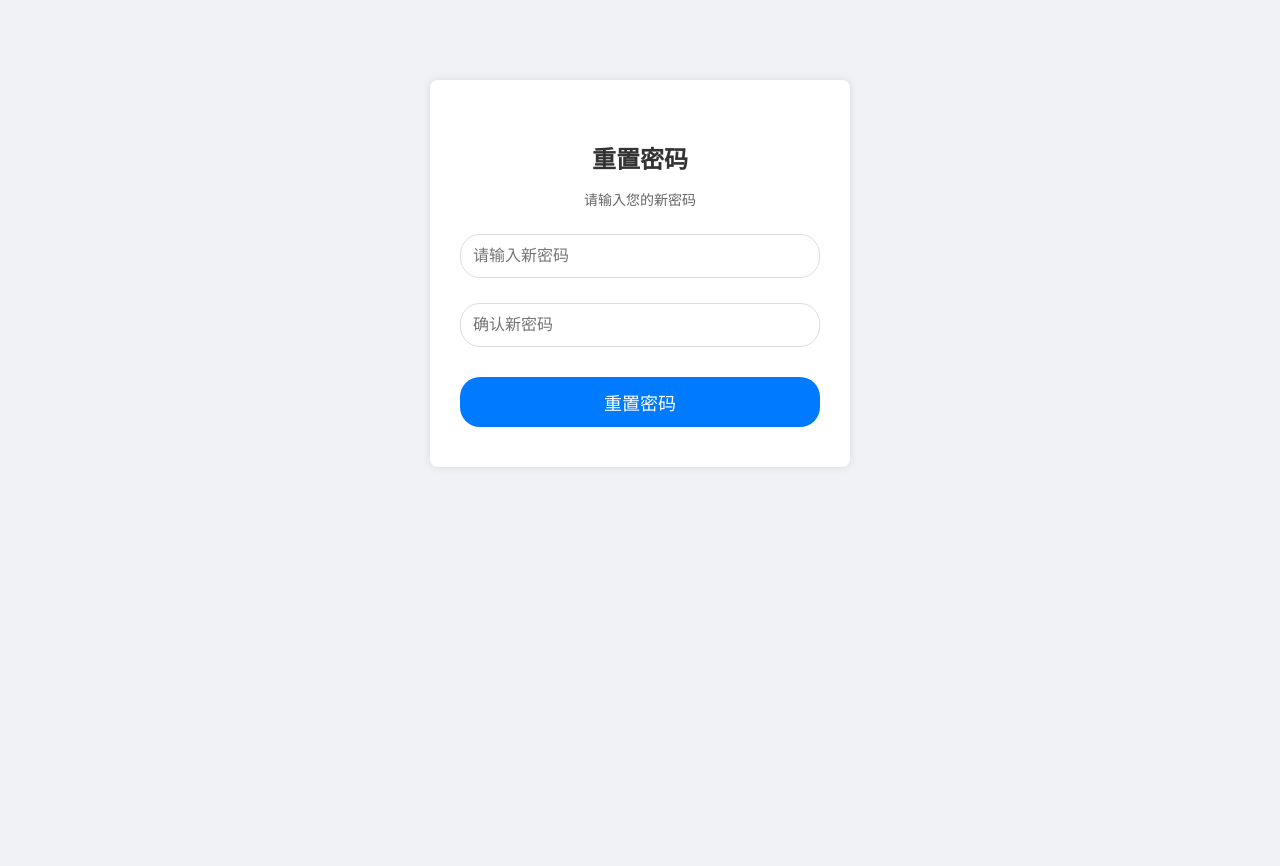
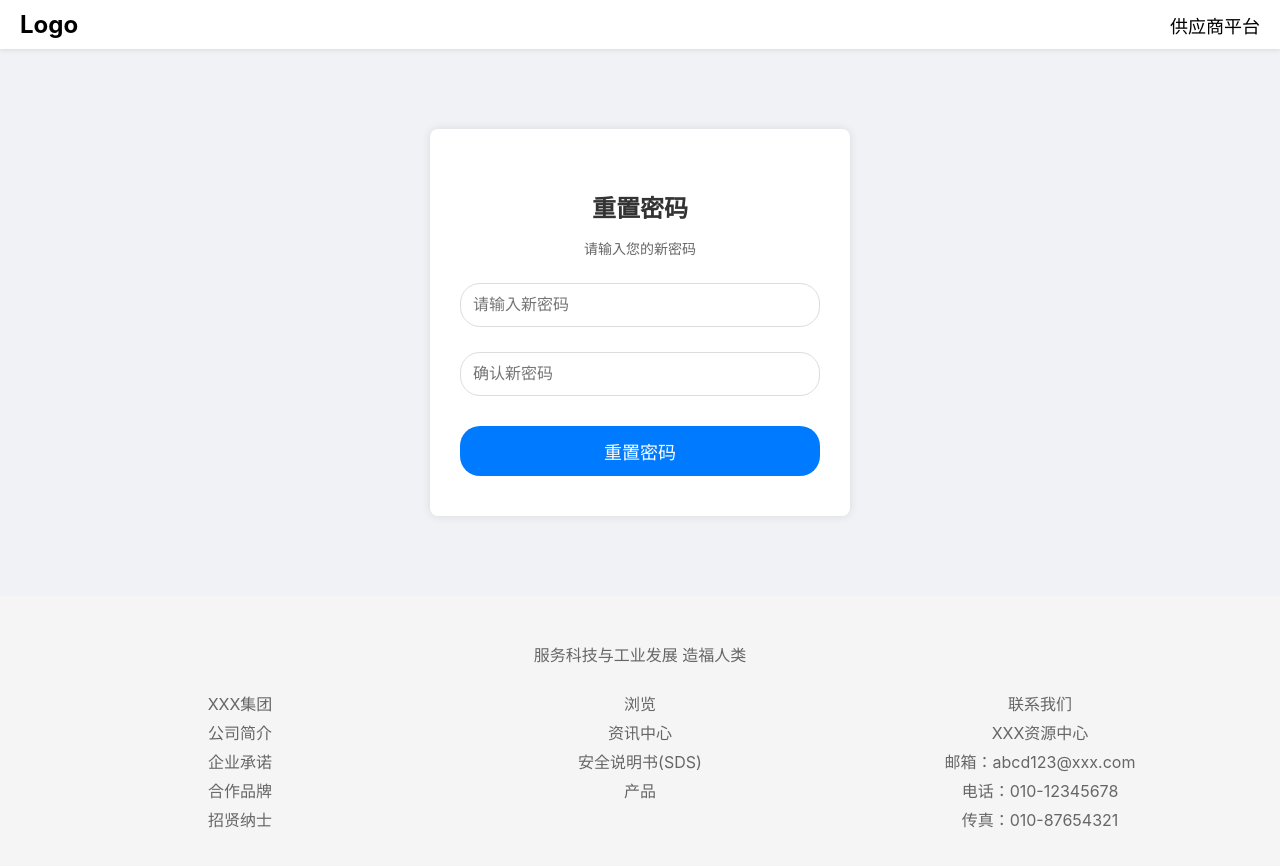
Before and after one commit to xiangshuo123/vendor-management-system, a React (Create React App) app in the folder client/: page /reset-password/1 in a window 1280 px wide. Before the commit the page ends 800 px from the top, so only its background shows below. Built offline with nearby package versions, Linux system fonts and the light colour scheme.

Commit message:
添加Header和Footer

```diff
--- a/client/src/App.js
+++ b/client/src/App.js
@@ -7,10 +7,13 @@ import ProfilePage from './pages/ProfilePage';
 import ProtectedRoute from './components/ProtectedRoute';
 import ForgotPasswordPage from './pages/ForgotPasswordPage'
 import ResetPasswordPage from './pages/ResetPasswordPage'
+import Header from './components/header';
+import Footer from './components/footer';
 
 const App = () => {
   return (
     <Router>
+      <Header />
       <Routes>
         <Route path="/" element={<Navigate to="/login" />} />
         <Route path="/login" element={<LoginPage />} />
@@ -21,6 +24,7 @@ const App = () => {
         <Route path="/reset-password/:token" element={<ResetPasswordPage />} />
         {/* 其他路由 */}
       </Routes>
+    <Footer />
     </Router>
   );
 };
--- /dev/null
+++ b/client/src/components/Footer.css
@@ -0,0 +1,27 @@
+.footer {
+    background-color: #f5f5f5;  /* 背景颜色 */
+    padding: 30px 20px;  /* 内边距 */
+    text-align: center;  /* 居中对齐 */
+    color: #666;  /* 字体颜色 */
+    margin-top: 40px;  /* 顶部外边距 */
+  }
+
+  .footer-content {
+    max-width: 1200px;  /* 最大宽度 */
+    margin: 0 auto;  /* 居中对齐 */
+  }
+
+  .footer-sections {
+    display: flex;  /* 使用 flexbox 布局 */
+    justify-content: space-between;  /* 左右分布 */
+    margin-top: 20px;
+  }
+
+  .footer-sections div {
+    flex: 1;  /* 各部分平分空间 */
+    padding: 0 10px;  /* 内边距 */
+  }
+
+  .footer-sections p {
+    margin: 5px 0;  /* 间距 */
+  }
--- /dev/null
+++ b/client/src/components/Header.css
@@ -0,0 +1,18 @@
+.header {
+    display: flex;
+    justify-content: space-between;  /* 左右分布 */
+    align-items: center;  /* 垂直居中 */
+    padding: 10px 20px;  /* 内边距 */
+    background-color: #ffffff;  /* 背景颜色 */
+    box-shadow: 0 1px 5px rgba(0, 0, 0, 0.1);  /* 添加阴影 */
+  }
+
+  .header-logo {
+    font-size: 24px;  /* 字体大小 */
+    font-weight: bold;  /* 字体加粗 */
+  }
+
+  .header-title {
+    font-size: 18px;  /* 字体大小 */
+    font-weight: normal;  /* 正常字体 */
+  }
--- /dev/null
+++ b/client/src/components/footer.js
@@ -0,0 +1,36 @@
+import React from 'react';
+import './Footer.css';  // 引入 Footer 的 CSS 样式
+
+const Footer = () => {
+  return (
+    <footer className="footer">
+      <div className="footer-content">
+        <p>服务科技与工业发展 造福人类</p>
+        <div className="footer-sections">
+          <div>
+            <p>XXX集团</p>
+            <p>公司简介</p>
+            <p>企业承诺</p>
+            <p>合作品牌</p>
+            <p>招贤纳士</p>
+          </div>
+          <div>
+            <p>浏览</p>
+            <p>资讯中心</p>
+            <p>安全说明书(SDS)</p>
+            <p>产品</p>
+          </div>
+          <div>
+            <p>联系我们</p>
+            <p>XXX资源中心</p>
+            <p>邮箱：abcd123@xxx.com</p>
+            <p>电话：010-12345678</p>
+            <p>传真：010-87654321</p>
+          </div>
+        </div>
+      </div>
+    </footer>
+  );
+};
+
+export default Footer;
--- /dev/null
+++ b/client/src/components/header.js
@@ -0,0 +1,13 @@
+import React from 'react';
+import './Header.css';
+
+const Header = () => {
+  return (
+    <header className="header">
+      <div className="header-logo">Logo</div>
+      <div className="header-title">供应商平台</div>
+    </header>
+  );
+};
+
+export default Header;
--- a/client/src/pages/LoginPage.js
+++ b/client/src/pages/LoginPage.js
@@ -61,7 +61,7 @@ const LoginPage = () => {
           <input
             type="text"
             name="username"
-            placeholder="请输入邮箱"
+            placeholder="请输入用户名"
             value={formData.username}
             onChange={handleChange}
             required
```
